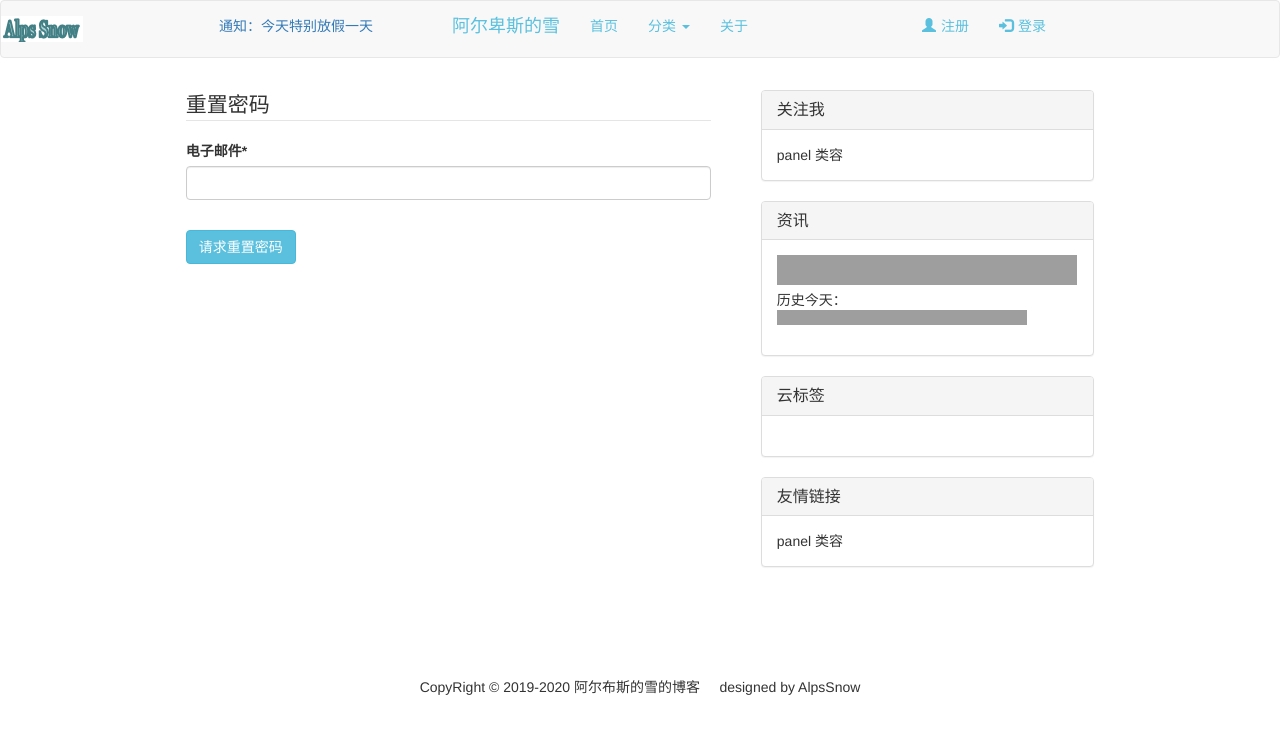
After one commit to AlpsSnow/DjangoBlog, a Django app: page /password_reset/ in a window 1280 px wide. The commit adds this page. Shown: the top 734 px of the page. Run offline with Django 3.2, Linux system fonts and the light colour scheme; data that the repository does not hold is empty; some libraries are stand-ins or nearby versions; grey boxes are pictures that could not be loaded.

Commit message:
feat: 完成 重置密码 功能

```diff
--- a/DjangoBlog/DjangoBlog/urls.py
+++ b/DjangoBlog/DjangoBlog/urls.py
@@ -27,6 +27,10 @@ urlpatterns = [
     path('profile/',users_views.profile,name='profile'), # 用户profile
     path('login/',auth_views.LoginView.as_view(template_name='users/login.html'),name='login'),    # 用户登录
     path('logout/',auth_views.LogoutView.as_view(template_name='users/logout.html'),name='logout'), # 用户注销
+    path('password_reset/',auth_views.PasswordResetView.as_view(template_name='users/password_reset.html'),name='password_reset'), # 请求重置密码
+    path('password_reset/done/',auth_views.PasswordResetDoneView.as_view(template_name='users/password_reset_done.html'),name='password_reset_done'), # 执行重置密码，发送密码
+    path('password_reset_confirm/<uidb64>/<token>/',auth_views.PasswordResetConfirmView.as_view(template_name='users/password_reset_confirm.html'),name='password_reset_confirm'), # 确认重置密码，设置新密码
+    path('password_reset_complete/',auth_views.PasswordResetCompleteView.as_view(template_name='users/password_reset_complete.html'),name='password_reset_complete'), # 设置新密码完成
     path('', include('blog.urls', namespace='blog')) #默认首页 namespace='blog'指定实例名blog
 ]
 
--- a/DjangoBlog/templates/users/login.html
+++ b/DjangoBlog/templates/users/login.html
@@ -11,6 +11,9 @@
         </fieldset>
         <div class="form-group">
             <button class="btn btn-primary btn-outline-info"　type="submit">Login</button>
+            <small class="text-muted ml-2">
+                <a href="{% url 'password_reset' %}">忘记密码？</a>
+            </small>
         </div>
     </form>
     <div class="border-top pt-3">
@@ -19,4 +22,4 @@
         </small>
     </div>
 </div>
-{% endblock %}
+{% endblock content%}
--- /dev/null
+++ b/DjangoBlog/templates/users/password_reset.html
@@ -0,0 +1,16 @@
+{% extends "blog/base.html" %}
+{% load crispy_forms_tags%}
+{% block content %}
+<div>
+    <form method="POST">
+        {% csrf_token %}
+        <fieldset class="form-group">
+            <legend class="border-bottom mb-4">重置密码</legend>
+            {{ form|crispy }}
+        </fieldset>
+        <div class="form-group">
+            <button class="btn btn-info"　type="submit">请求重置密码</button>
+        </div>
+    </form>
+</div>
+{% endblock content %}
--- /dev/null
+++ b/DjangoBlog/templates/users/password_reset_done.html
@@ -0,0 +1,6 @@
+{% extends "blog/base.html" %}
+{% block content %}
+<div class="alert alert-info">
+    已发送重置密码的电子邮件
+</div>
+{% endblock content %}
```
Also changed, not shown: DjangoBlog/DjangoBlog/settings.py (+11 -1 lines), DjangoBlog/templates/users/password_reset_complete.html (added, +7 -0 lines), DjangoBlog/templates/users/password_reset_confirm.html (added, +16 -0 lines).
